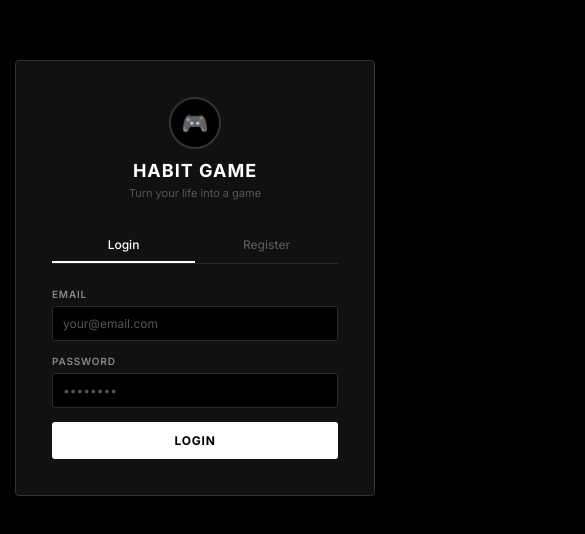
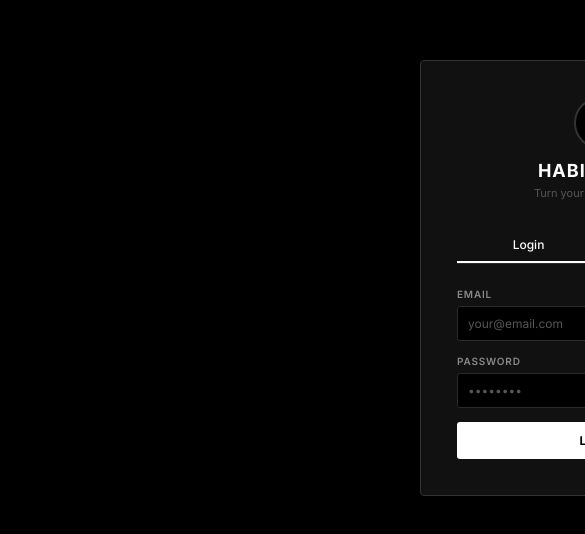
Before and after one commit to Balaji19072007/Todo_App, a React (Vite) app: page / in a window 390 px wide. Shown: the part 144-678 px from the top of the page, 585 px wide, since content can reach past the window. Built offline with nearby package versions, Linux system fonts and the light colour scheme.

Commit message:
feat: mobile shows full desktop layout horizontally

```diff
--- a/index.html
+++ b/index.html
@@ -3,7 +3,7 @@
   <head>
     <meta charset="UTF-8" />
     <link rel="icon" type="image/svg+xml" href="/Todo_App/favicon.svg" />
-    <meta name="viewport" content="width=device-width, initial-scale=1.0" />
+    <meta name="viewport" content="width=1400, initial-scale=1" />
     <meta name="description" content="Habit Game Tracker - Turn your life into a game. Track habits daily, visualize progress, and build consistency." />
     <title>Habit Game Tracker</title>
     <link rel="preconnect" href="https://fonts.googleapis.com" />
--- a/src/index.css
+++ b/src/index.css
@@ -47,7 +47,10 @@
   font-family: var(--font);
   font-size: 12px;
   line-height: 1.3;
-  overflow: hidden;
+  /* Allow horizontal scroll on mobile — layout stays at full desktop width */
+  overflow-x: auto;
+  overflow-y: hidden;
+  min-width: 1200px;
 }
 
 ::-webkit-scrollbar { width: 5px; height: 5px; }
```
